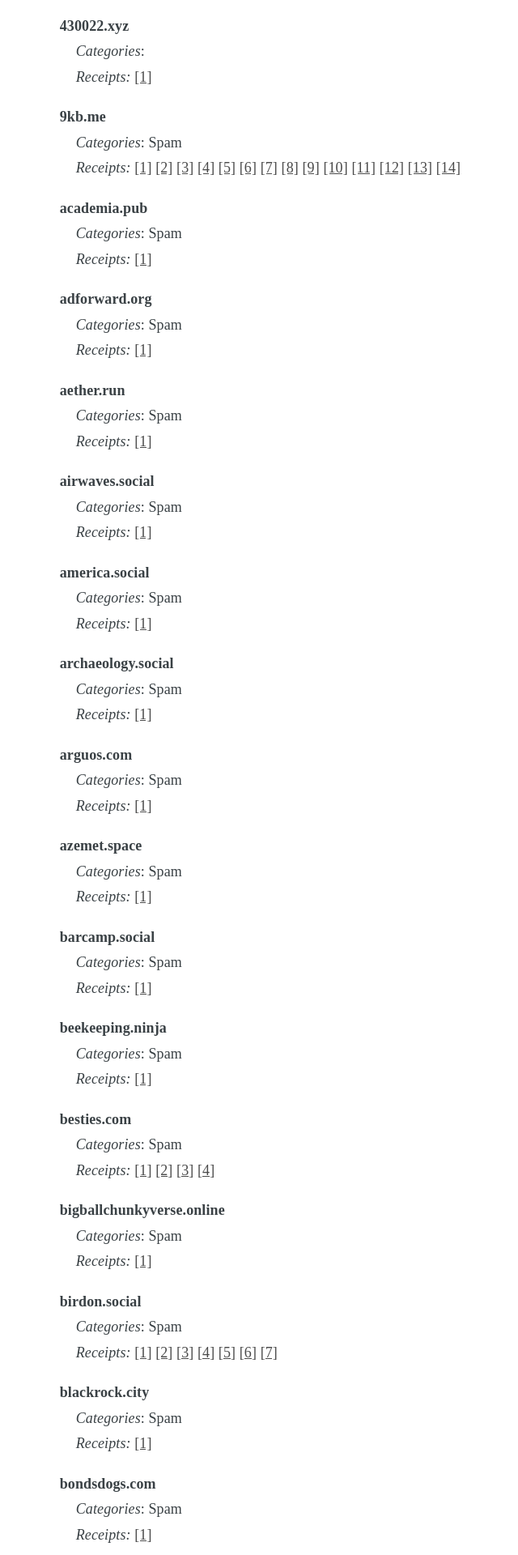
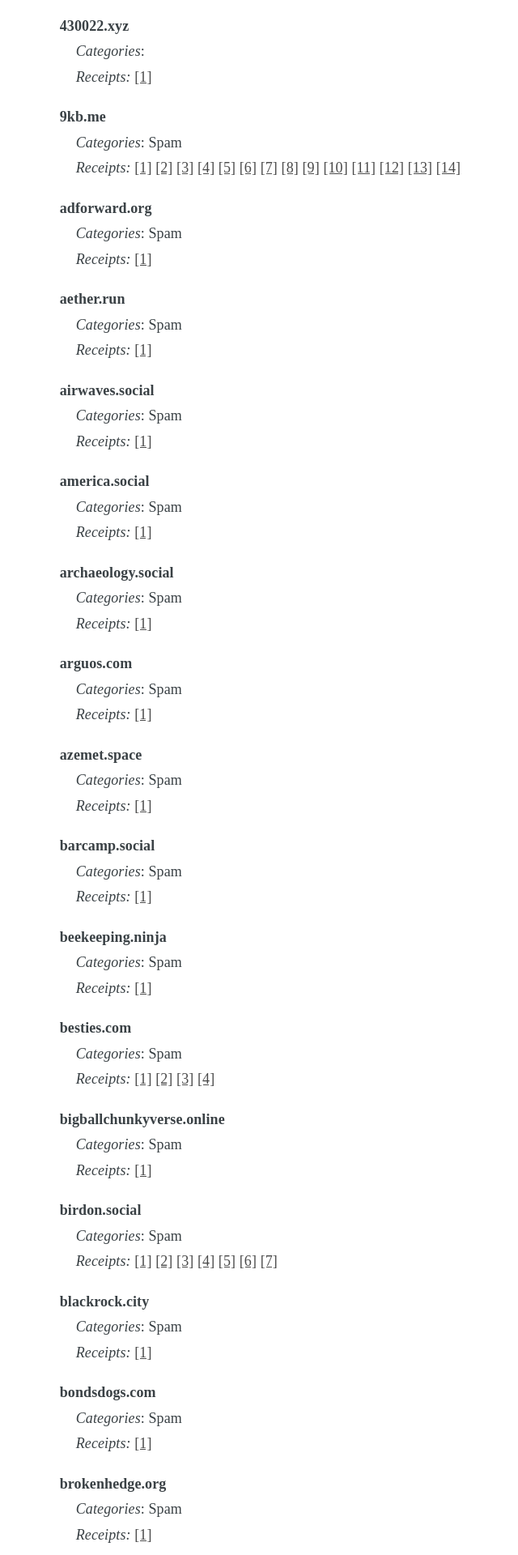
Before and after one commit to chaossocial/meta, a Jekyll site: the page built from federation.md, in a window 1280 px wide. Shown: the part 974-2894 px from the top of the page at 81% size, without its empty margins (356-996 px from the left). Built offline with Jekyll 4.4.1, drawn with Linux system fonts in a browser that asks for light colours; some of the changed text lies outside the part shown.

Commit message:
Unlimit academia.pub

```diff
--- a/_data/limited_instances.json
+++ b/_data/limited_instances.json
@@ -28,17 +28,6 @@
       "https://9kb.me/@mkpvpgj0ux",
       "https://9kb.me/@xj3di7nqq3",
       "https://9kb.me/@yitqigc4b0"
-    ],
-    "comment_en": "",
-    "comment_de": ""
-  },
-  {
-    "instance": "academia.pub",
-    "tags": [
-      "SPAM"
-    ],
-    "receipts": [
-      "https://academia.pub/@j35qkboxfe"
     ],
     "comment_en": "",
     "comment_de": ""
```
